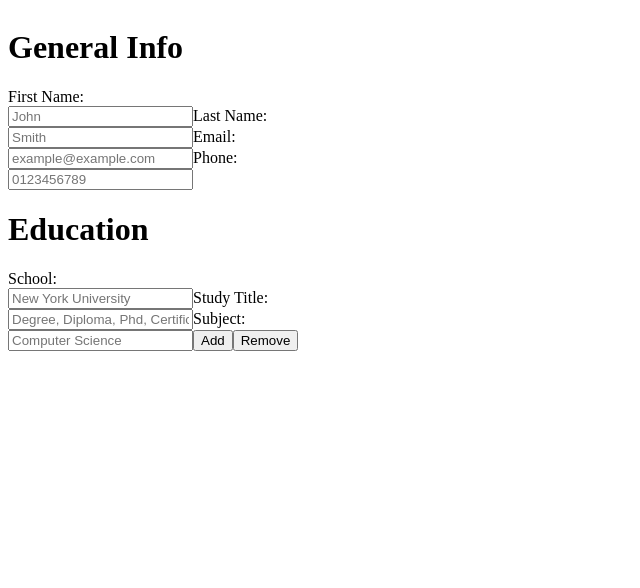
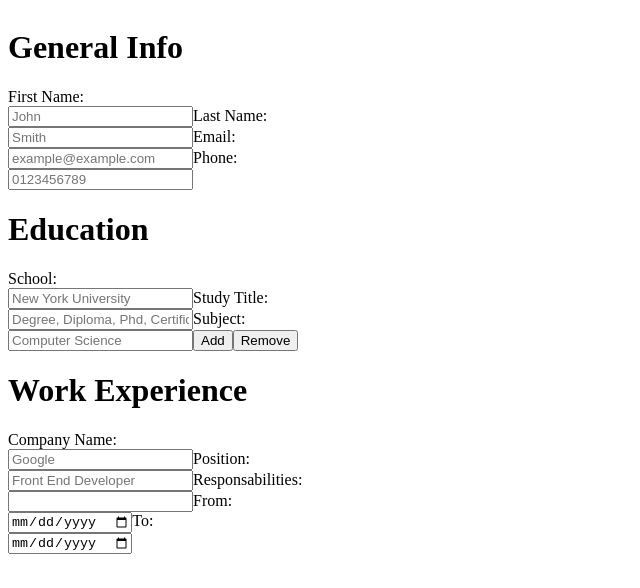
Before and after one commit to Eligio93/CV-application, a React (Vite) app: page / in a window 1280 px wide. Shown: the top 588 px of the page, without its empty margins (0-640 px from the left). Built offline with nearby package versions, Linux system fonts and the light colour scheme.

Commit message:
add working props and import form

```diff
--- a/src/App.jsx
+++ b/src/App.jsx
@@ -1,6 +1,7 @@
 import { useState } from "react";
-import {GeneralInfoForm} from "./components/GeneralInfoForm";
+import { GeneralInfoForm } from "./components/GeneralInfoForm";
 import EducationForm from "./components/EducationForm";
+import WorkExperienceForm from "./components/WorkExperienceForm";
 import RenderCV from "./components/CvRender";
 import "./App.css";
 
@@ -8,8 +9,16 @@ function App() {
   const [formValues, setFormValues] = useState({
     firstName: "",
     lastName: "",
-    email:"",
-    phone:"",
+    email: "",
+    phone: "",
+    school: "",
+    certificate: "",
+    subject: "",
+    company:"",
+    position:"",
+    responsabilities:"",
+    dateFrom:"",
+    dateTo:"",
   });
 
   const handleChange = (e) => {
@@ -28,9 +37,19 @@ function App() {
           onChange={handleChange}
         />
         <EducationForm
-
+          school={formValues.school}
+          certificate={formValues.certificate}
+          subject={formValues.subject}
+          onChange={handleChange}
         />
-
+        <WorkExperienceForm
+          company={formValues.company}
+          position={formValues.position}
+          responsabilities={formValues.responsabilities}
+          dateFrom={formValues.dateFrom}
+          dateTo={formValues.dateTo}
+          onChange={handleChange}
+        />
       </div>
       <div className="rendering section">
         <RenderCV
@@ -38,6 +57,9 @@ function App() {
           lastName={formValues.lastName}
           email={formValues.email}
           phone={formValues.phone}
+          school={formValues.school}
+          certificate={formValues.certificate}
+          subject={formValues.subject}
         />
       </div>
     </>
```
